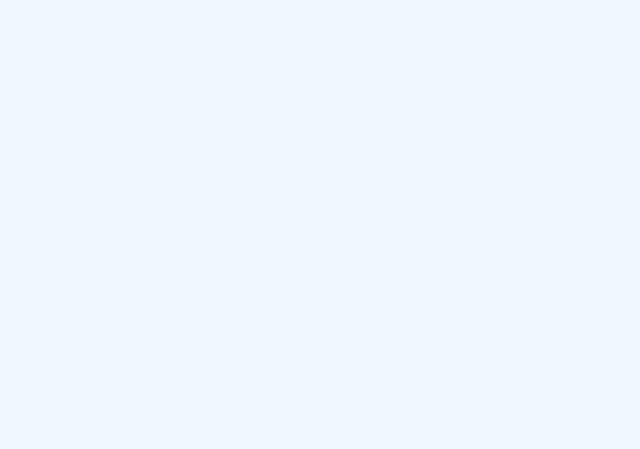
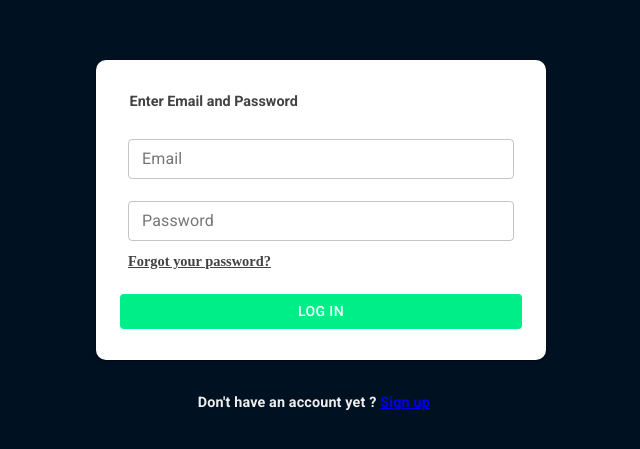
Before and after one commit to tochukwuali/material-ui-listing-page, a React (Create React App) app: page /login in a window 1280 px wide. Shown: the part 163-612 px from the top of the page, without its empty margins (319-959 px from the left). Built offline with nearby package versions, Linux system fonts and the light colour scheme.

Commit message:
implements the login and register screen

```diff
--- a/src/App.css
+++ b/src/App.css
@@ -4,15 +4,9 @@
   box-sizing: border-box;
 }
 
-body {
-  background-color: aliceblue;
-}
+.App {
+  max-width: 100%;
 
-.App {
-  margin: 0 auto;
-  padding: 2rem 0;
-  display: flex;
-  max-width: 90%;
 }
 
 .btns-grid {
--- a/src/App.js
+++ b/src/App.js
@@ -2,10 +2,14 @@ import "./App.css";
 import { Route } from "react-router-dom";
 
 import Home from "./pages/Home";
+import Login from "./pages/Login";
+import Register from "./pages/Register";
 
 function App() {
   return (
     <div className="App">
+      <Route match exact path='/login' component={Login} />
+      <Route match exact path='/register' component={Register} />
       <Route match exact path="/" component={Home} />
     </div>
   );
--- a/src/pages/Home.jsx
+++ b/src/pages/Home.jsx
@@ -1,4 +1,5 @@
 import { useEffect, useState } from "react";
+import { useSelector } from 'react-redux'
 import axios from "axios";
 import Typography from "@material-ui/core/Typography";
 import { ThemeProvider } from "@material-ui/styles";
@@ -45,7 +46,11 @@ const useStyles = makeStyles((theme) => ({
   },
 }));
 
-const Home = () => {
+const Home = ({history}) => {
+
+  const userLogin = useSelector(state => state.userLogin)
+  const { user } = userLogin
+
   const [appData, setAppData] = useState({
     loading: false,
     rowsData: [],
@@ -63,14 +68,20 @@ const Home = () => {
   };
 
   useEffect(() => {
-    setAppData({ loading: true });
+    if(!user) {
+      history.push('/login')
+    }
+    else {
+       setAppData({ loading: true });
     const url = "/api/v1/getallclients/tenant/reesby";
     axios.get(url).then((res) => {
       const rows = res.data;
       const rowsWithId = [...rows].map((row, i) => ({ ...row, id: i + 1 }));
       setAppData({ loading: false, rowsData: rowsWithId });
     });
-  }, []);
+    }
+
+  }, [history, user]);
   const classes = useStyles();
   return (
     <ThemeProvider theme={theme}>
--- a/src/pages/Login.jsx
+++ b/src/pages/Login.jsx
@@ -1,30 +1,70 @@
-import { useState, useEfect } from "react";
+// import { useState, useEfect } from "react";
+import { Link } from 'react-router-dom'
 import { makeStyles } from "@material-ui/core/styles";
-import Card from "@material-ui/core/Card";
-import CardActions from "@material-ui/core/CardActions";
-import CardContent from "@material-ui/core/CardContent";
-import Button from "@material-ui/core/Button";
-import Typography from "@material-ui/core/Typography";
+import { Button, Card, CardHeader, CardActions, CardContent, TextField, Typography } from "@material-ui/core";
 
-const useStyles = makeStyles({
+const useStyles = makeStyles((theme) => ({
+  card: {
+    display: 'flex',
+    flexDirection: 'column',
+    justifyContent: 'center',
+    alignItems: 'center',
+    width: '100%',
+    height: '100vh',
+    backgroundColor: '#012'
+  },
   root: {
-    minWidth: 375,
+    width: 450,
+    height: 300,
+    borderRadius: '10px',
+    padding: theme.spacing(0,2)
   },
-});
+  title: {
+    fontSize: '0.9rem',
+    marginLeft: theme.spacing(-1.8),
+    fontWeight: 'bold',
+    color: '#424242'
+  },
+   subText: {
+    fontSize: '0.9rem',
+    marginLeft: theme.spacing(-1.8),
+    fontWeight: 'bold',
+    color: '#eee',
+    marginTop: theme.spacing(4)
+  },
+  input: {
+    width: '100%',
+    margin: theme.spacing(1.4, 0)
+  },
+  btn: {
+    width: '100%',
+    backgroundColor: '#0e8',
+    color: '#fff',
+    height: '35px'
+  }
+}));
 
 const Login = () => {
   const classes = useStyles();
   return (
-    <Card className={classes.root}>
-      <CardContent>
-        <Typography variant="h5" component="h2"></Typography>
-
-        <Typography variant="body2" component="p"></Typography>
+    <div className={classes.card}>
+      <Card classes={{root: classes.root}}>
+        <CardContent>
+        <CardHeader classes={{ title: classes.title }}
+        title="Enter Email and Password"
+      />
+        <TextField variant="outlined" label="Email" size="small" className={classes.input} />
+        <TextField variant="outlined" label="Password" size="small" className={classes.input}/>
+        <Link to='#' className={classes.title}> Forgot your password?</Link>
       </CardContent>
       <CardActions>
-        <Button size="small">Learn More</Button>
+        <Button className={classes.btn}>Log in</Button>
       </CardActions>
     </Card>
+    <Typography className={classes.subText}>
+      Don't have an account yet ? <Link to='/register'>Sign up</Link>
+    </Typography>
+    </div>
   );
 };
 
--- a/src/pages/Register.jsx
+++ b/src/pages/Register.jsx
@@ -1,5 +1,70 @@
+// import { useState, useEfect } from "react";
+import { Link } from 'react-router-dom'
+import { makeStyles } from "@material-ui/core/styles";
+import { Button, Card, CardHeader, CardActions, CardContent, TextField, Typography} from "@material-ui/core";
+
+const useStyles = makeStyles((theme) => ({
+  card: {
+    display: 'flex',
+    flexDirection: 'column',
+    justifyContent: 'center',
+    alignItems: 'center',
+    width: '100%',
+    height: '100vh',
+    backgroundColor: '#012'
+  },
+  root: {
+    width: 450,
+    height: 300,
+    borderRadius: '10px',
+    padding: theme.spacing(0,2)
+  },
+  title: {
+    fontSize: '0.9rem',
+    marginLeft: theme.spacing(-1.8),
+    fontWeight: 'bold',
+    color: '#424242'
+  },
+   subText: {
+    fontSize: '0.9rem',
+    marginLeft: theme.spacing(-1.8),
+    fontWeight: 'bold',
+    color: '#fff',
+    marginTop: theme.spacing(4)
+  },
+  input: {
+    width: '100%',
+    margin: theme.spacing(1.4, 0)
+  },
+  btn: {
+    width: '100%',
+    backgroundColor: '#0e8',
+    color: '#fff',
+    height: '35px'
+  }
+}));
+
 const Register = () => {
-  return <div></div>;
+  const classes = useStyles();
+  return (
+    <div className={classes.card}>
+      <Card classes={{root: classes.root}}>
+        <CardContent>
+        <CardHeader classes={{ title: classes.title }}
+        title="Enter Email and Password"
+      />
+        <TextField variant="outlined" label="Email" size="small" className={classes.input} />
+        <TextField variant="outlined" label="Password" size="small" className={classes.input}/>
+      </CardContent>
+      <CardActions>
+        <Button className={classes.btn}>Sign Up</Button>
+      </CardActions>
+    </Card>
+    <Typography className={classes.subText}>
+       Already have an account ? <Link to='/login'>Log in</Link>
+    </Typography>
+    </div>
+  );
 };
 
 export default Register;
--- a/src/reducers/userReducers.js
+++ b/src/reducers/userReducers.js
@@ -13,7 +13,7 @@ export const userRegisterReducer = (state = {}, action) => {
     case USER_REGISTER_REQUEST:
       return { loading: true };
     case USER_REGISTER_SUCCESS:
-      return { loading: false, userInfo: action.payload };
+      return { loading: false, user: action.payload };
     case USER_REGISTER_FAIL:
       return { loading: false, error: action.payload };
     default:
@@ -26,7 +26,7 @@ export const userLoginReducer = (state = {}, action) => {
     case USER_LOGIN_REQUEST:
       return { loading: true };
     case USER_LOGIN_SUCCESS:
-      return { loading: false, userInfo: action.payload };
+      return { loading: false, user: action.payload };
     case USER_LOGIN_FAIL:
       return { loading: false, error: action.payload };
     case USER_LOGOUT:
--- a/src/store.js
+++ b/src/store.js
@@ -8,12 +8,12 @@ const reducer = combineReducers({
   userRegister: userRegisterReducer,
 });
 
-const userInfoFromLocalStorage = localStorage.getItem("userInfo")
-  ? JSON.parse(localStorage.getItem("userInfo"))
+const userFromLocalStorage = localStorage.getItem("user")
+  ? JSON.parse(localStorage.getItem("user"))
   : null;
 
 const initialState = {
-  userLogin: { userInfo: userInfoFromLocalStorage },
+  userLogin: { user: userFromLocalStorage },
 };
 
 const middleware = [thunk];
```
